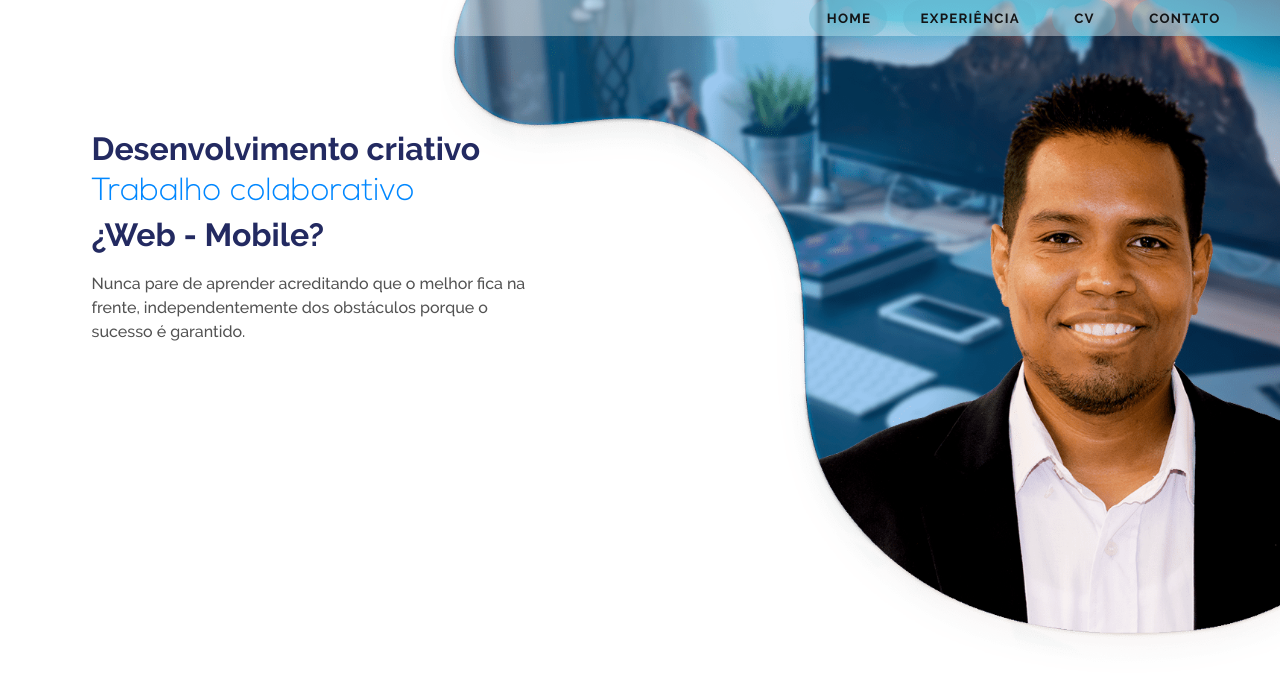
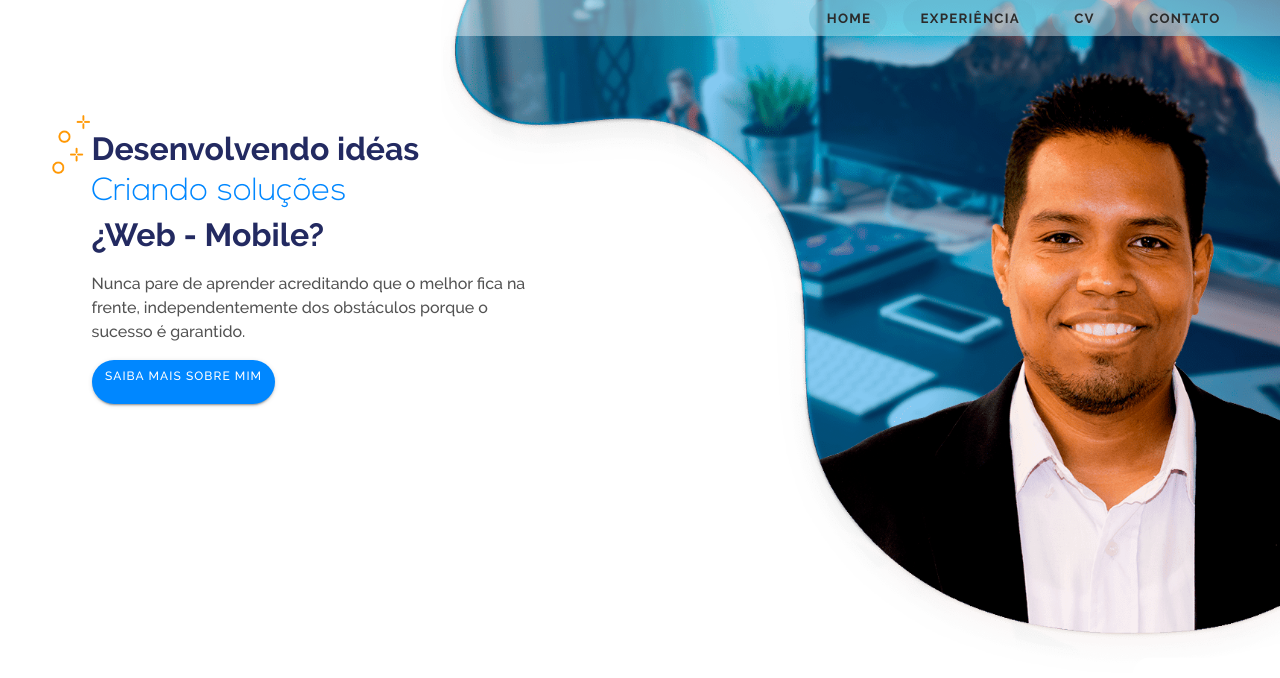
Before and after one commit to abejarano/my-site, a Vue app: page / in a window 1280 px wide. Shown: the top 678 px of the page. Built offline with nearby package versions, Linux system fonts and the light colour scheme.

Commit message:
logo retoque de foto y componente navbar

```diff
--- a/src/components/Home/Presentation.vue
+++ b/src/components/Home/Presentation.vue
@@ -8,15 +8,19 @@
                 </v-col>
             </v-row>
         </div>
-        <v-container>
+        <v-container id="presentation">
             <v-row class="pa-8">
-                <v-col cols="5" class="mt-12">
-                    <h1 class="ralewaybold fontbluedark">Desenvolvimento criativo</h1>
-                    <h1 class="nexalight fontblue">Trabalho colaborativo</h1>
+                <v-col cols="5" class="mt-12" style="position: relative">
+                    <div class = "icon-decorator">
+                        <img :src="require('../../assets/Group169.png')"  contain height="74%" />
+                    </div>
+                    <h1 class="ralewaybold fontbluedark">Desenvolvendo idéas</h1>
+                    <h1 class="nexalight fontblue">Criando soluções</h1>
                     <h1 class="ralewaybold fontbluedark">¿Web - Mobile?</h1>
                     <p class="mt-4">
                         Nunca pare de aprender acreditando que o melhor fica na frente, independentemente dos obstáculos porque o sucesso é garantido.
                     </p>
+                    <v-btn class="pt-4 pb-7" small rounded color="primary">Saiba mais sobre mim</v-btn>
                 </v-col>
             </v-row>
 
@@ -33,3 +37,10 @@
 
   }
 </script>
+
+<style lang="scss">
+    #presentation {
+        z-index: 2;
+        position: relative;
+    }
+</style>
--- a/src/components/Navbar.vue
+++ b/src/components/Navbar.vue
@@ -56,7 +56,8 @@
         text-decoration: none;
     }
     .v-btn__content > a {
-        color:#131416 !important;
+        //color:#131416 !important;
+        color: #2b2b2b !important;
         font-size: 10pt;
         font-family: "ralewaybold";
     }
```
Also changed, not shown: src/assets/Grupo1-min.png, src/assets/logo2.png.
